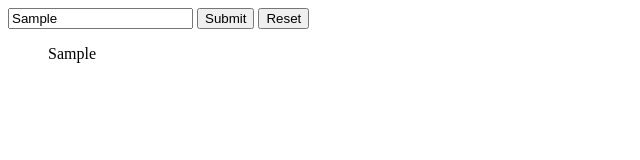
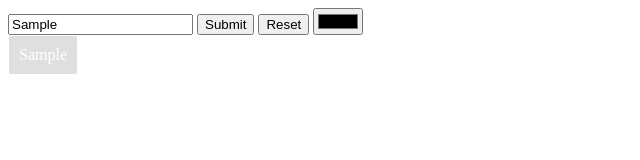
Before and after one commit to Jayshree2816/color_changer, a plain HTML site: page index.html in a window 1280 px wide. Both pictures are taken after typing "Sample" into the empty fields and a click on the input "Submit". Shown: the whole page, without its empty margins (0-640 px from the left). Drawn offline with nearby package versions, Linux system fonts and the light colour scheme.

Commit message:
background color added for tags

```diff
--- a/index.html
+++ b/index.html
@@ -13,9 +13,9 @@
 		<input type="text" name="tag" value="" id="tag">
 		<input type="submit" value="Submit" id="add">
 		<button id="reset">Reset</button>
-		<!-- <input type="color" name="color" id="color"> -->
+		<input type="color" name="color" id="color">
 	</form>
-	<ul id="list"></ul>
+	<div id="list"></div>
 	<script src="script.js"></script>
 </body>
 </html>
--- a/script.js
+++ b/script.js
@@ -1,7 +1,38 @@
 $(function(){
    $("#add").on("click", function(e){
         var tag = $("#tag").val()
-        $("#list").append("<li>" + tag + "</li>")
+        if(tag === '') {
+         alert("Please Enter the Tag name")
+         e.preventDefault();
+      } else {
+         $("#list").append("<span>" + tag + "</span>")
+      }
         return false
    })
+
+   $("#reset").on("click", function(){
+      // var letters = '0123456789ABCDEF';
+      // var color = '#';
+      // for (var i = 0; i < 6; i++) {
+      //    color += letters[Math.floor(Math.random() * 16)];
+      // }
+      // $("span").each(function(){
+      //    $(this).css("background-color", color)
+      // })
+
+
+      var color=['red','green','blue','yellow'];
+      $('span').each(function(i){
+        $(this).css('background-color',color[i]);
+      });
+      return false
+   })
+
+   $("#color").on("click", function(){
+      var colorPicker = $(this).val()
+      $('span').each(function(){
+         $(this).css('backgroundColor',colorPicker);
+       });
+
+   } )
 })
--- a/style.css
+++ b/style.css
@@ -1,3 +1,10 @@
-li {
+span {
     list-style-type: none;
+    display: inline-block;
+    padding: 10px;
+    background-color: #80808040;
+    border: 1px solid;
+    border-radius: 3px;
+    margin-right: 10px;
+    color: #fff
 }
```
